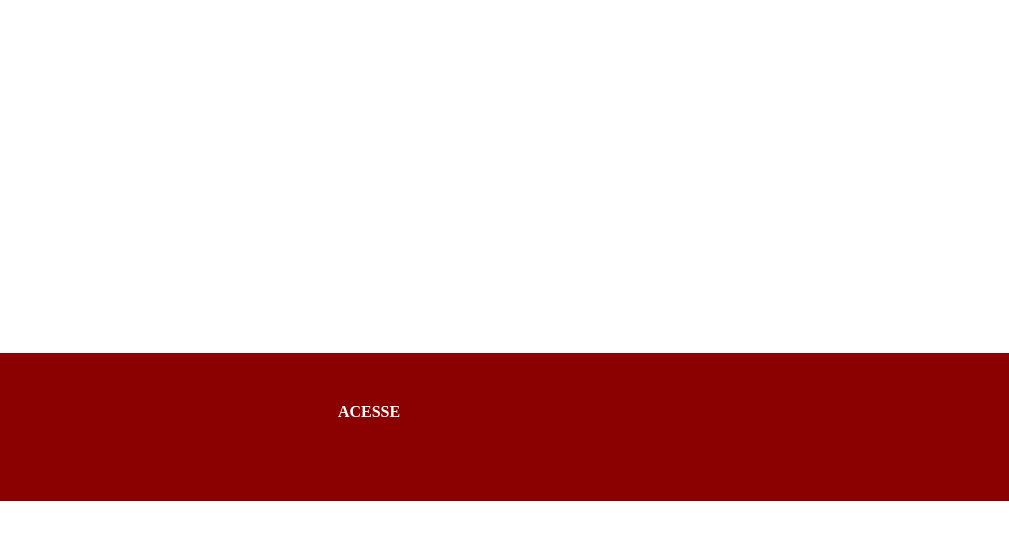
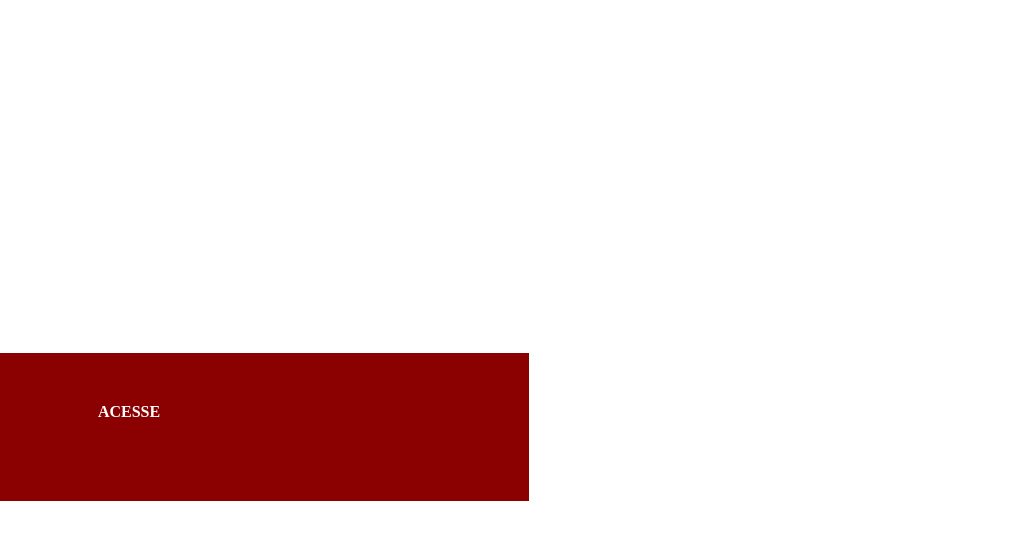
Before and after one commit to pedrosts/projeto-social, a plain HTML site: page github.html in a window 1280 px wide. Shown: the full height of the page, 271-1280 px from the left. Drawn offline with Linux system fonts and the light colour scheme.

Commit message:
site responsivo

```diff
--- a/social.css
+++ b/social.css
@@ -3,6 +3,12 @@
 * {
     margin: 0px;
     padding: 0px;
+
+}
+
+body {
+    min-width: 320px;
+    max-width: 800px;
 }
 
 ::-webkit-scrollbar {
```
